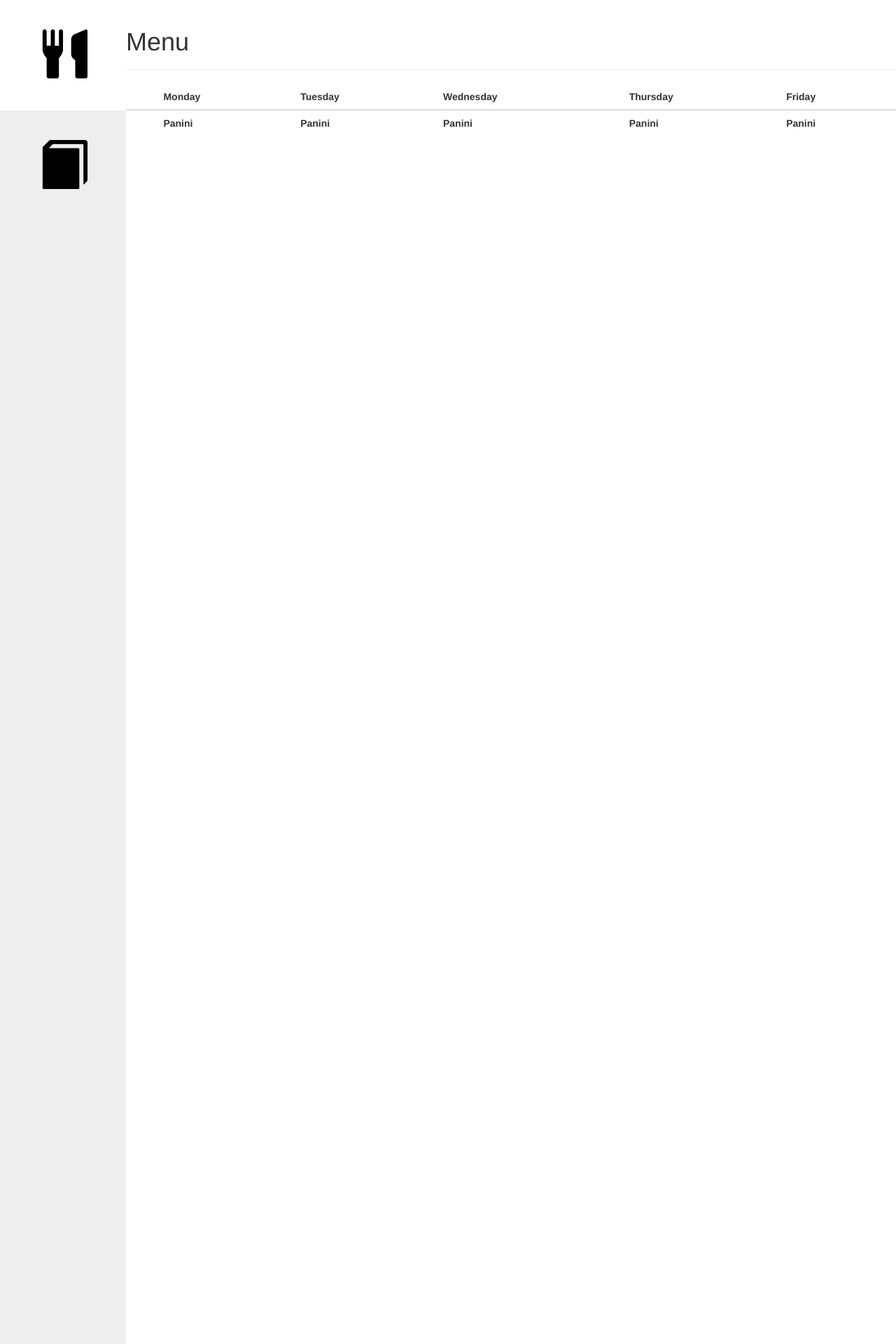
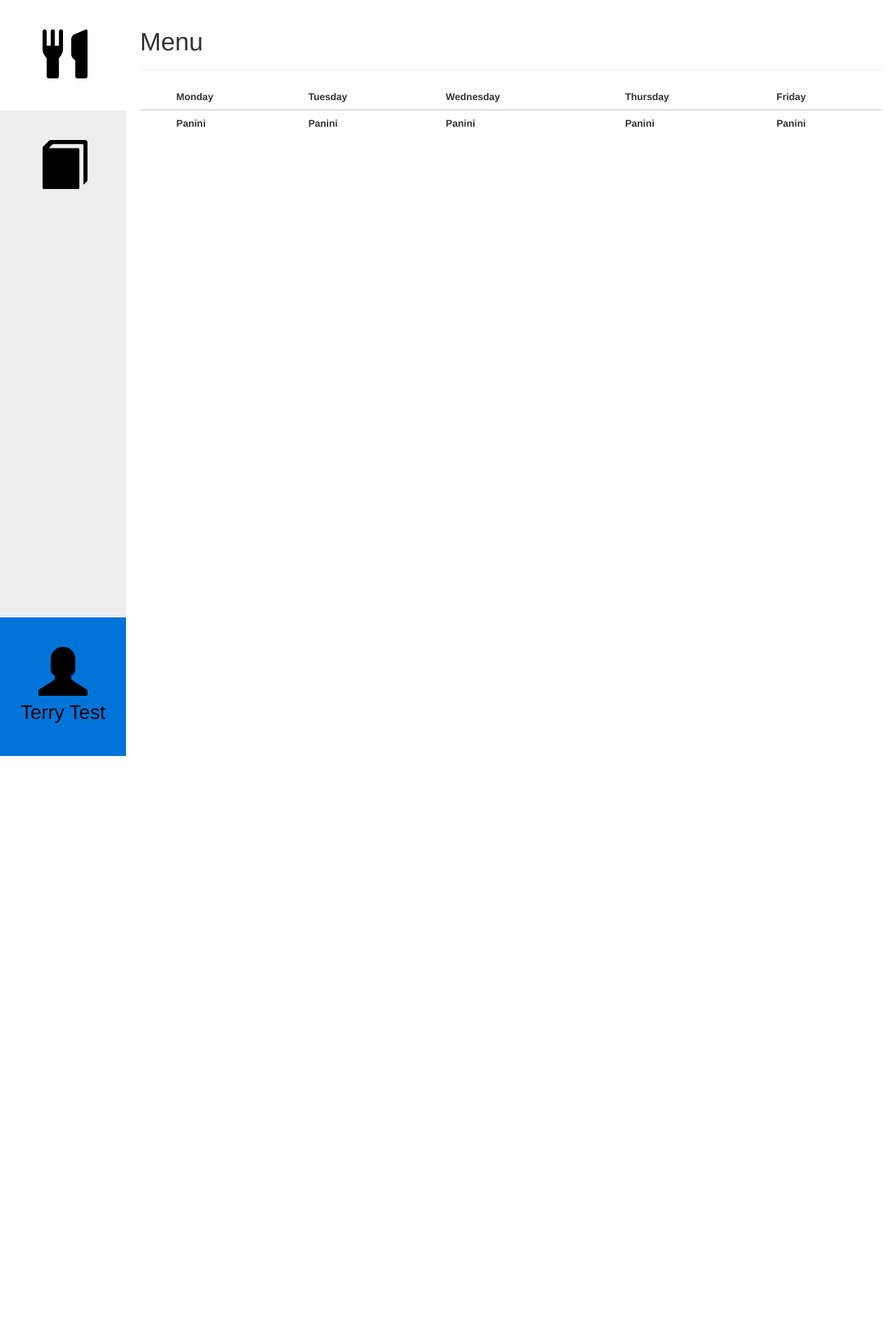
Before and after one commit to DIS2018group/InfoScreen, a Flask app: page / in a window 1280 px wide. Shown: the whole page at 70% size. After the commit the page ends 1080 px from the top, so only its background shows below. Run offline with Flask 2, Linux system fonts and the light colour scheme; lists and menus that the app fills with data are empty; some libraries are stand-ins or nearby versions.

Commit message:
Add a call to check user status. Tabs can now have activation/deactivation functions.

```diff
--- a/main.py
+++ b/main.py
@@ -1,4 +1,7 @@
 from flask import Flask, render_template
+
+import time
+import json
 
 
 app = Flask(__name__)
@@ -24,3 +27,24 @@
         "main.html",
         tabs=TABS,
     )
+
+
+@app.route("/heartbeat/")
+def heartbeat():
+    """
+    Probe the environment and figure out which user is logged in at the moment,
+    if any
+    """
+    # TODO: Authentication not implemented yet
+    # For now, fake a login/logout every 5 seconds
+    unix_timestamp = time.time()
+    logged_in = unix_timestamp % 10 >= 5
+
+    data = {
+        "user": {
+            "is_authenticated": True if logged_in else False,
+            "name": "Terry Test" if logged_in else None
+        }
+    }
+
+    return json.dumps(data)
--- a/static/css/infoscreen.css
+++ b/static/css/infoscreen.css
@@ -1,7 +1,7 @@
 .main-container {
     display: flex;
 
-    height: 1920px;
+    height: 1080px;
 }
 
 #tab-list-area {
@@ -9,11 +9,16 @@
 
     min-width: 180px;
     max-width: 180px;
+
+    display: flex;
     flex-direction: column;
-    flex-grow: 1;
+    justify-content: space-between;
 }
 
 #page-area {
+    padding-left: 20px;
+    padding-right: 20px;
+
     flex-grow: 1;
 }
 
@@ -29,6 +34,32 @@
     text-align: center;
 }
 
+.user-tab-button {
+    display: block;
+
+    background-color: #7fDbff;
+    padding-top: 3em;
+    padding-bottom: 3em;
+
+    width: 100%;
+
+    text-align: center;
+}
+
+.user-tab-button > span {
+    color: black;
+    font-size: 5em;
+}
+
+.user-tab-button > .user-name {
+    font-size: 2em;
+    color: black;
+}
+
+.user-tab-button.active {
+    background-color: #0074d9;
+}
+
 .tab-button.active {
     background-color: white;
 }
--- a/templates/main.html
+++ b/templates/main.html
@@ -1,8 +1,10 @@
 {% extends "base.html" %}
 
 {% block content %}
+    {% raw %}
     <div id="app" class="main-container">
         <div id="tab-list-area">
+            <div>
                 <a v-for="(tab, index) in tabs" href="#"
                    :class="index == current_tab ? 'tab-button active' : 'tab-button'"
                    v-on:click="openTab(index)"
@@ -10,14 +12,22 @@
                     <span :class="['glyphicon', tab.icon]"></span>
                 </a>
             </div>
+            <div>
+                <a href="#" :class="user.is_authenticated ? 'user-tab-button active' : 'user-tab-button'">
+                    <span class="glyphicon glyphicon-user"></span>
+                    <div class="user-name">{{ user.name ? user.name : '' }}</div>
+                </a>
+            </div>
+        </div>
         <div id="page-area">
 
         </div>
     </div>
+    {% endraw %}
 {% endblock content %}
 {% block extra_js %}
     <script>
-        this.data.tabs = {{ tabs|tojson|safe }};
+        infoscreen.data.tabs = {{ tabs|tojson|safe }};
     </script>
     {% for tab in tabs %}
         {% include "tabs/" + tab.id + ".html" %}
--- a/templates/tabs/library.html
+++ b/templates/tabs/library.html
@@ -4,3 +4,16 @@
     </div>
     <p>Some library information here perhaps maybe probably</p>
 </script>
+<script>
+var infoscreen = self.infoscreen;
+
+var LIBRARY = {
+    activate: function() {
+        console.log("activated library");
+    },
+    deactivate: function() {
+        console.log("deactivated library");
+    }
+};
+infoscreen.tabs.push(LIBRARY);
+</script>
--- a/templates/tabs/unicafe.html
+++ b/templates/tabs/unicafe.html
@@ -25,3 +25,16 @@
         </tbody>
     </table>
 </script>
+<script>
+var infoscreen = self.infoscreen;
+
+var UNICAFE = {
+    activate: function() {
+        console.log("activated unicafe");
+    },
+    deactivate: function() {
+        console.log("deactivated unicafe");
+    }
+};
+infoscreen.tabs.push(UNICAFE);
+</script>
```
Also changed, not shown: static/js/infoscreen.js (+41 -13 lines). Lines whose indentation alone changed are shown as unchanged.
